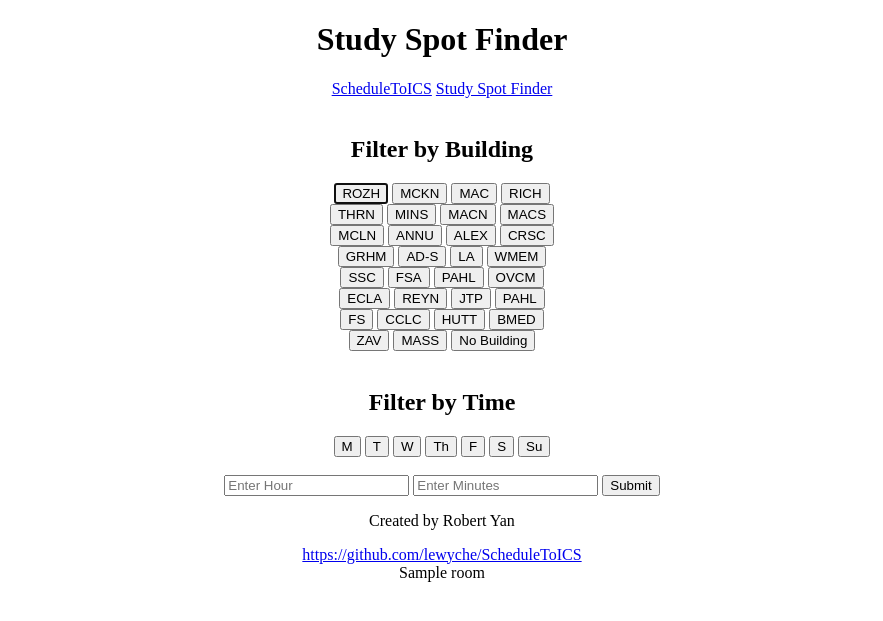
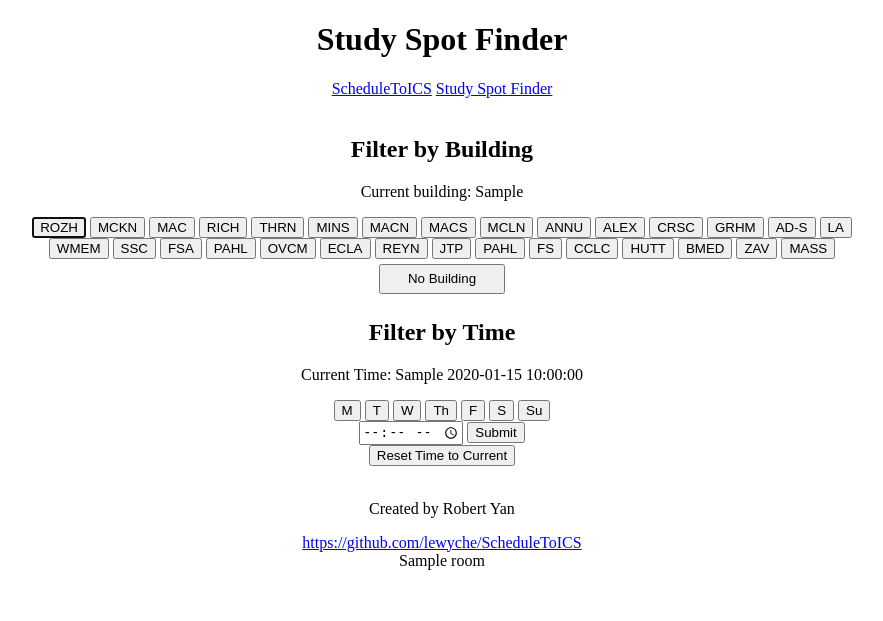
Before and after one commit to lewyche/ScheduleToICS, a Flask app: template templates/finder.html in a window 1280 px wide. Shown: the top 621 px of the page, without its empty margins (198-1081 px from the left). Run offline with Flask 3, Linux system fonts and the light colour scheme; the template is opened without the code that fills it: most values are stand-ins (such as "Sample title", 1, 10 or a date in 2020); parts of the project's set-up code (start-up, migrations or seed data) failed here and were passed over.

Commit message:
filter by time almost working

```diff
--- a/app.py
+++ b/app.py
@@ -5,7 +5,7 @@ from flask import Flask, render_template, request, send_file
 from coursePlanner import initData
 from exportToCalendar import exportToIcal
 
-from extractRooms import getRooms, sortByBuilding
+from extractRooms import getRooms, sortByBuilding, scoreRoomsGivenTime, scoreRoomsCurrTime, sortRooms
 
 app = Flask(__name__)
 
@@ -69,18 +69,156 @@ def fillCard(room):
 def getHtmlRooms(rooms):
     htmlRooms = []
     for i in rooms:
-        htmlRooms.append(fillCard(i))
+        if i.score > 0:
+            htmlRooms.append(fillCard(i))
     return htmlRooms
 
+def setHtmlRooms():
+    rooms = getRooms()
+    return getHtmlRooms(rooms)
+
+# currBuilding = ""
+# currWeekday = ""
+# currTime = ""
+# rooms = getRooms()
+# htmlRooms = getHtmlRooms(rooms)
+
+rooms = getRooms()
+currTime = ""
+currWeekday = ""
 
 @app.route("/finder", methods=["GET", "POST"])
 def finder():
+    global rooms, currTime, currWeekday
+
+    building = request.form.get("building", "")
     time = request.form.get("time", "")
-    building = request.form.get("building", "")
-    rooms = getRooms()
+    weekday = request.form.get("weekday", "")
+
+    reset = request.form.get("reset", "")
+
+    if request.method == "POST":
+        if building != "No Building" and building != "":
+            rooms = getRooms()
+            rooms = sortByBuilding(rooms, building)
+        elif building == "No Building":
+            rooms = getRooms()
+
+        if time != "":
+            print(time)
+            currTime = time
+            splitTime = time.split(":")
+            hour = int(splitTime[0])
+            minutes = int(splitTime[1])
+            scoreRoomsGivenTime(rooms=rooms, weekday=currWeekday, hour=hour, minutes=minutes)
+            sortRooms(rooms)
+        if weekday != "":
+            currWeekday = weekday
+            hour = -1
+            minutes = -1
+            if currTime != "":
+                splitTime = currTime.split(":")
+                hour = int(splitTime[0])
+                minutes = int(splitTime[1])
+            scoreRoomsGivenTime(rooms=rooms, weekday=currWeekday, hour=hour, minutes=minutes)
+            sortRooms(rooms)
+        if reset == "Reset Time to Current":
+            scoreRoomsCurrTime(rooms)
+            sortRooms(rooms)
+
+
+    # global currBuilding, currWeekday, currTime, rooms, htmlRooms
+
+    # building = request.form.get("building", "")
+
+    # time = request.form.get("time", "")
+    # weekday = request.form.get("weekday", "")
+
+    # reset = request.form.get("reset", "")
+    # filter = request.form.get("filter", "")
+
+    # if request.method == "POST":
+
+    #     if weekday != "":
+    #         currWeekday = weekday
+
+    #     if time != "":
+    #         currTime = time
+
+    #     if reset == "Reset Time to Current":
+    #         currTime = "reset"
+    #         currWeekday = "reset"
+
+    #     if building != "No Building" and building != "":
+    #         currBuilding = building
+    #     elif building == "No Building":
+    #         currBuilding = "reset"
+
+
+    #     #filter button pressed
+    #     if filter == "filter":
+    #         print("filtering")
+    #         if currTime != "" or currWeekday != "":
+    #             hour = -1
+    #             minutes = -1
+    #             if time != "":
+    #                 splitTime = time.split(":")
+    #                 hour = int(splitTime[0])
+    #                 minutes = int(splitTime[1])
+    #             scoreRoomsGivenTime(rooms=rooms, weekday=currWeekday, hour=hour, minutes=minutes)
+    #             sortRooms(rooms)
+    #             htmlRooms = getHtmlRooms(rooms)
+    #         elif currTime == "reset" and currWeekday == "reset":
+    #             scoreRoomsCurrTime(rooms)
+    #             sortRooms(rooms)
+    #             htmlRooms = getHtmlRooms(rooms)
+    #             currTime = ""
+    #             currWeekday = ""
+
+    #         if currBuilding != "":
+    #             rooms = getRooms()
+    #             rooms = sortByBuilding(rooms=rooms, building=building)
+    #             htmlRooms = getHtmlRooms(rooms)
+    #         elif currBuilding == "reset":
+    #             htmlRooms = setHtmlRooms()
+    #             currBuilding = ""
+
+
+        # if time != "":
+        #         splitTime = time.split(":")
+        #         hour = int(splitTime[0])
+        #         minutes = int(splitTime[1])
+        # scoreRoomsGivenTime(rooms=rooms, weekday=currWeekday, hour=hour, minutes=minutes)
+
+
+        # #user filitered by time
+        # if time != "Reset Time to Current" or (hour != "" and minutes != ""):
+        #     if hour == "":
+        #         hour = -1
+        #     if minutes == "":
+        #         minutes = -1
+        #     scoreRoomsGivenTime(rooms, weekday=time, hour=hour, minutes=minutes)
+        #     sortRooms(rooms)
+        #     htmlRooms = getHtmlRooms(rooms)
+        # elif time == "Reset Time to Current":
+        #     scoreRoomsCurrTime(rooms)
+        #     sortRooms(rooms)
+        #     htmlRooms = getHtmlRooms(rooms)
+
+        # #user filitered by building
+        # if building != "No Building" and building != "":
+        #     rooms = getRooms()
+        #     rooms = sortByBuilding(rooms=rooms, building=building)
+        #     htmlRooms = getHtmlRooms(rooms)
+        #     currBuilding = building
+        #     print("sack")
+        # elif building == "No Building":
+        #     htmlRooms = setHtmlRooms()
+        #     currBuilding = "None"
+        #     print("balls")
+        # print(time)
+        # print(f"{hour}:{minutes}")
+
     htmlRooms = getHtmlRooms(rooms)
-    print(htmlRooms)
-    if request.method == "POST":
-        print(time)
-        print(building)
-    return render_template("finder.html", htmlRooms=htmlRooms)
+
+    return render_template("finder.html", htmlRooms=htmlRooms, currTime=currTime, currWeekday=currWeekday)
--- a/static/style.css
+++ b/static/style.css
@@ -5,3 +5,12 @@
     margin: 5px;
     padding: 10px;
 }
+
+.building{
+    flex-wrap: wrap;
+    margin-bottom: 10px;
+}
+
+.credits{
+    display: block;
+}
--- a/templates/finder.html
+++ b/templates/finder.html
@@ -15,67 +15,63 @@
             <form action="/finder" method="post">
                 <br>
                 <h2>Filter by Building</h2>
-                <div>
+                <p>Current building: {{currBuilding}}</p>
+                <div class="building">
                     <input autofocus name="building" type="submit" value="ROZH">
                     <input autofocus name="building" type="submit" value="MCKN">
                     <input autofocus name="building" type="submit" value="MAC">
                     <input autofocus name="building" type="submit" value="RICH">
-                    <br>
                     <input autofocus name="building" type="submit" value="THRN">
                     <input autofocus name="building" type="submit" value="MINS">
                     <input autofocus name="building" type="submit" value="MACN">
                     <input autofocus name="building" type="submit" value="MACS">
-                    <br>
                     <input autofocus name="building" type="submit" value="MCLN">
                     <input autofocus name="building" type="submit" value="ANNU">
                     <input autofocus name="building" type="submit" value="ALEX">
                     <input autofocus name="building" type="submit" value="CRSC">
-                    <br>
                     <input autofocus name="building" type="submit" value="GRHM">
                     <input autofocus name="building" type="submit" value="AD-S">
                     <input autofocus name="building" type="submit" value="LA">
+                    <br>
                     <input autofocus name="building" type="submit" value="WMEM">
-                    <br>
                     <input autofocus name="building" type="submit" value="SSC">
                     <input autofocus name="building" type="submit" value="FSA">
                     <input autofocus name="building" type="submit" value="PAHL">
                     <input autofocus name="building" type="submit" value="OVCM">
-                    <br>
                     <input autofocus name="building" type="submit" value="ECLA">
                     <input autofocus name="building" type="submit" value="REYN">
                     <input autofocus name="building" type="submit" value="JTP">
                     <input autofocus name="building" type="submit" value="PAHL">
-                    <br>
                     <input autofocus name="building" type="submit" value="FS">
                     <input autofocus name="building" type="submit" value="CCLC">
                     <input autofocus name="building" type="submit" value="HUTT">
                     <input autofocus name="building" type="submit" value="BMED">
-                    <br>
                     <input autofocus name="building" type="submit" value="ZAV">
                     <input autofocus name="building" type="submit" value="MASS">
-                    <input autofocus name="building" type="submit" value="No Building">
+                    <br>
+                    <input style="width:10%; height:30px; margin:5px;"autofocus name="building" type="submit" value="No Building">
                 </div>
-                <br>
-                <h2>Filter by Time</h2>
-                <div>
-                    <input autofocus name="time" type="submit" value="M">
-                    <input autofocus name="time" type="submit" value="T">
-                    <input autofocus name="time" type="submit" value="W">
-                    <input autofocus name="time" type="submit" value="Th">
-                    <input autofocus name="time" type="submit" value="F">
-                    <input autofocus name="time" type="submit" value="S">
-                    <input autofocus name="time" type="submit" value="Su">
+                <div class="time">
+                    <h2>Filter by Time</h2>
+                    <p>Current Time: {{currWeekday}} {{currTime}}</p>
+                    <input autofocus name="weekday" type="submit" value="M">
+                    <input autofocus name="weekday" type="submit" value="T">
+                    <input autofocus name="weekday" type="submit" value="W">
+                    <input autofocus name="weekday" type="submit" value="Th">
+                    <input autofocus name="weekday" type="submit" value="F">
+                    <input autofocus name="weekday" type="submit" value="S">
+                    <input autofocus name="weekday" type="submit" value="Su">
+                    <br>
+                    <input name="time" type="time">
+                    <input name="time" type="submit" value="Submit">
+
+                    <br>
+                    <input autofocus name="reset" type="submit" value="Reset Time to Current">
                     <br>
                     <br>
-                    <input autocomplete="off" autofocus name="hour" placeholder="Enter Hour" type="text">
-                    <input autocomplete="off" autofocus name="minutes" placeholder="Enter Minutes" type="text">
-
-                    <button type="submit">Submit</button>
                 </div>
-
             </form>
-
-            <div>
+            <div class="credits">
                 <p>Created by Robert Yan</p>
                 <a href="https://github.com/lewyche/ScheduleToICS">https://github.com/lewyche/ScheduleToICS</a>
             </div>
```
Also changed, not shown: extractRooms.py (+29 -13 lines).
